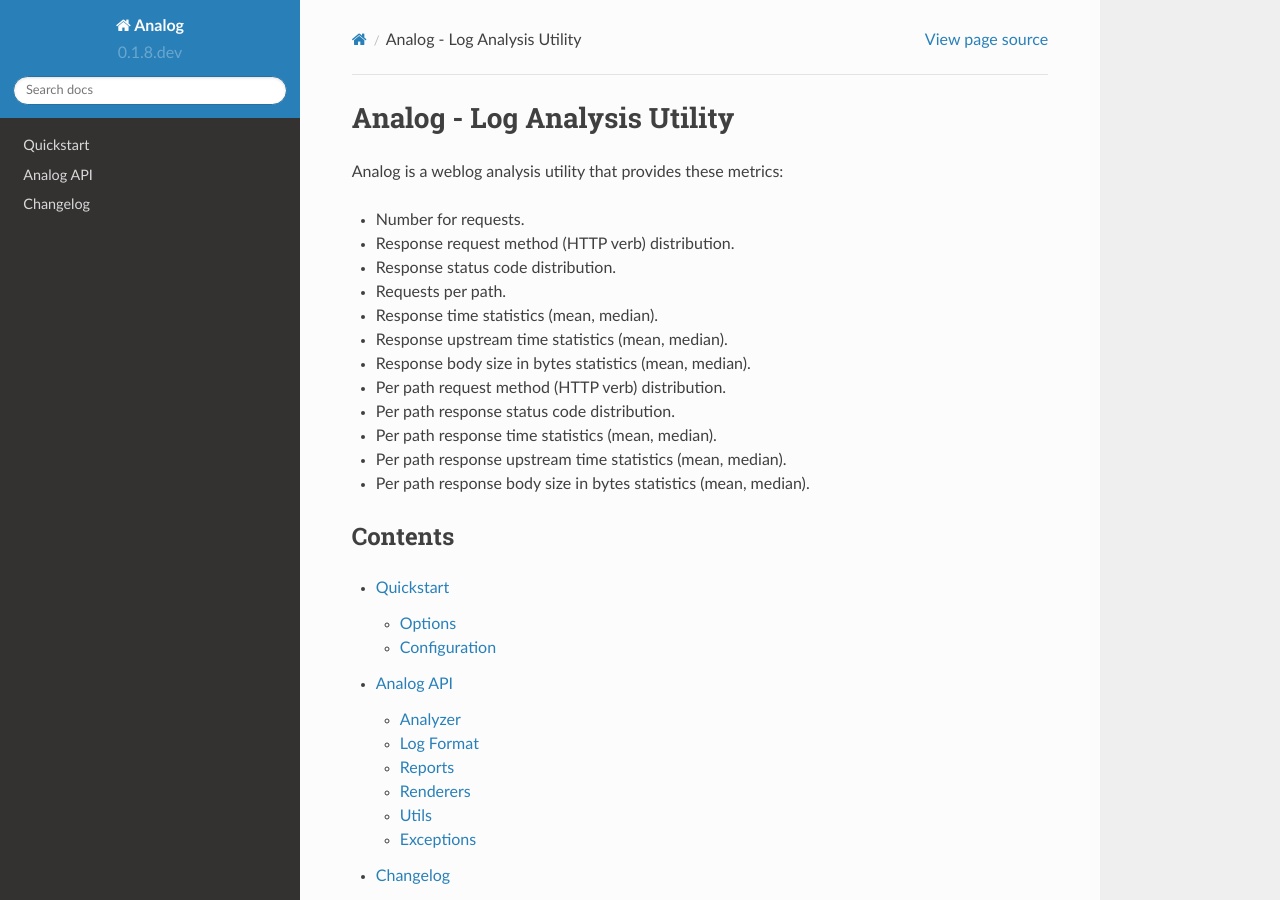
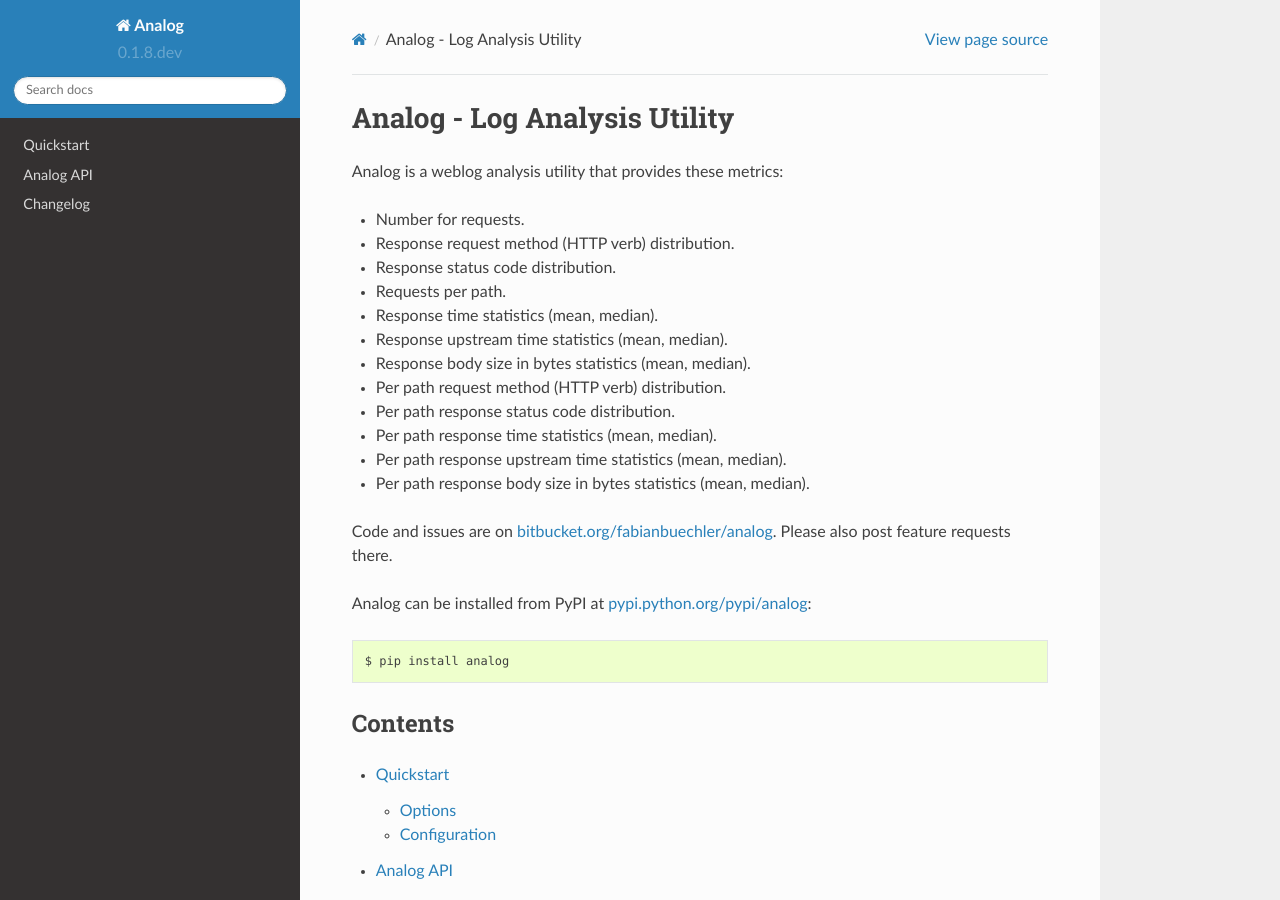
Before and after one commit to fabianbuechler/analog, a Sphinx documentation site: the page built from docs/index.rst, in a window 1280 px wide and 900 px high. Built offline with Sphinx 7.4.7 and the Read the Docs theme 2.0.0, drawn with Linux system fonts in a browser that asks for light colours.

Commit message:
Add links to PyPI and bitbucket to docs index.

```diff
--- a/docs/index.rst
+++ b/docs/index.rst
@@ -18,6 +18,17 @@
 * Per path response time statistics (mean, median).
 * Per path response upstream time statistics (mean, median).
 * Per path response body size in bytes statistics (mean, median).
+
+Code and issues are on `bitbucket.org/fabianbuechler/analog
+<https://bitbucket.org/fabianbuechler/analog>`_. Please also post feature
+requests there.
+
+Analog can be installed from PyPI at `pypi.python.org/pypi/analog
+<https://pypi.python.org/pypi/analog>`_:
+
+..  code-block:: bash
+
+    $ pip install analog
 
 .. _contents:
 
```
